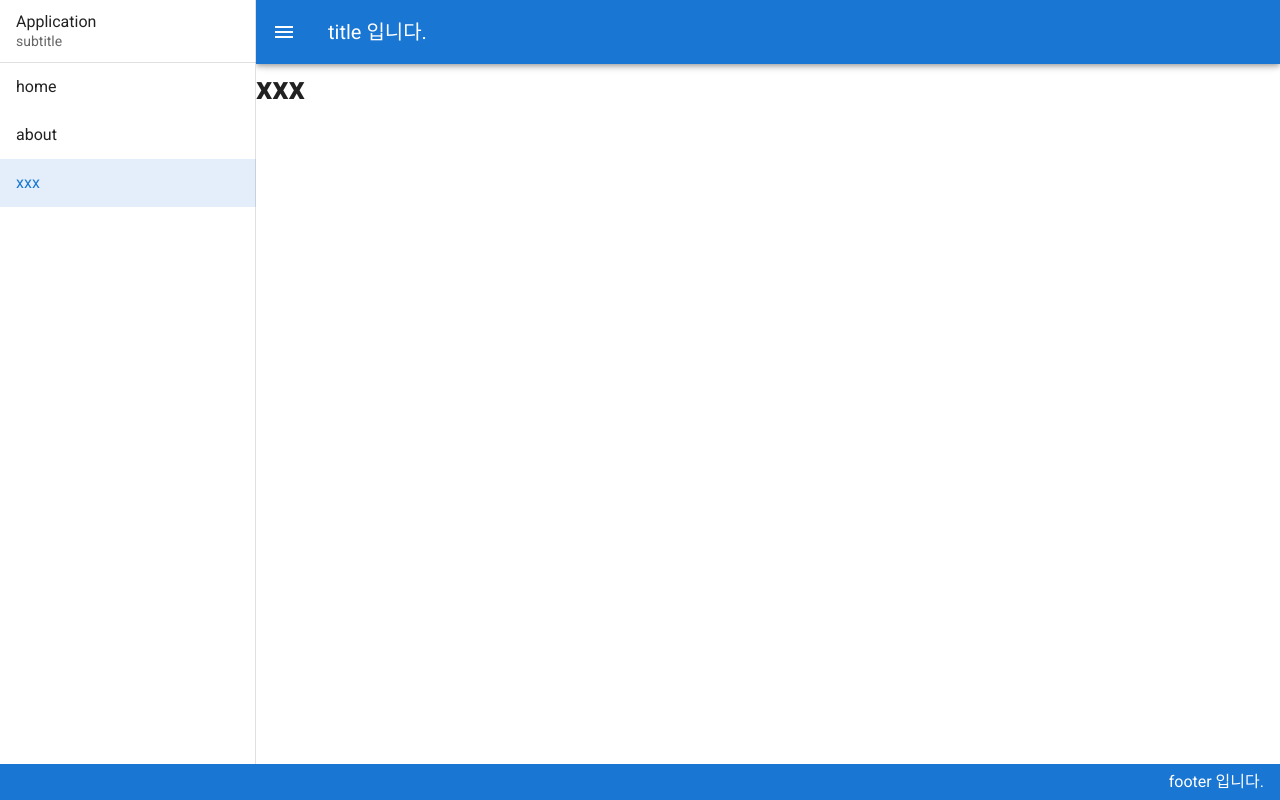
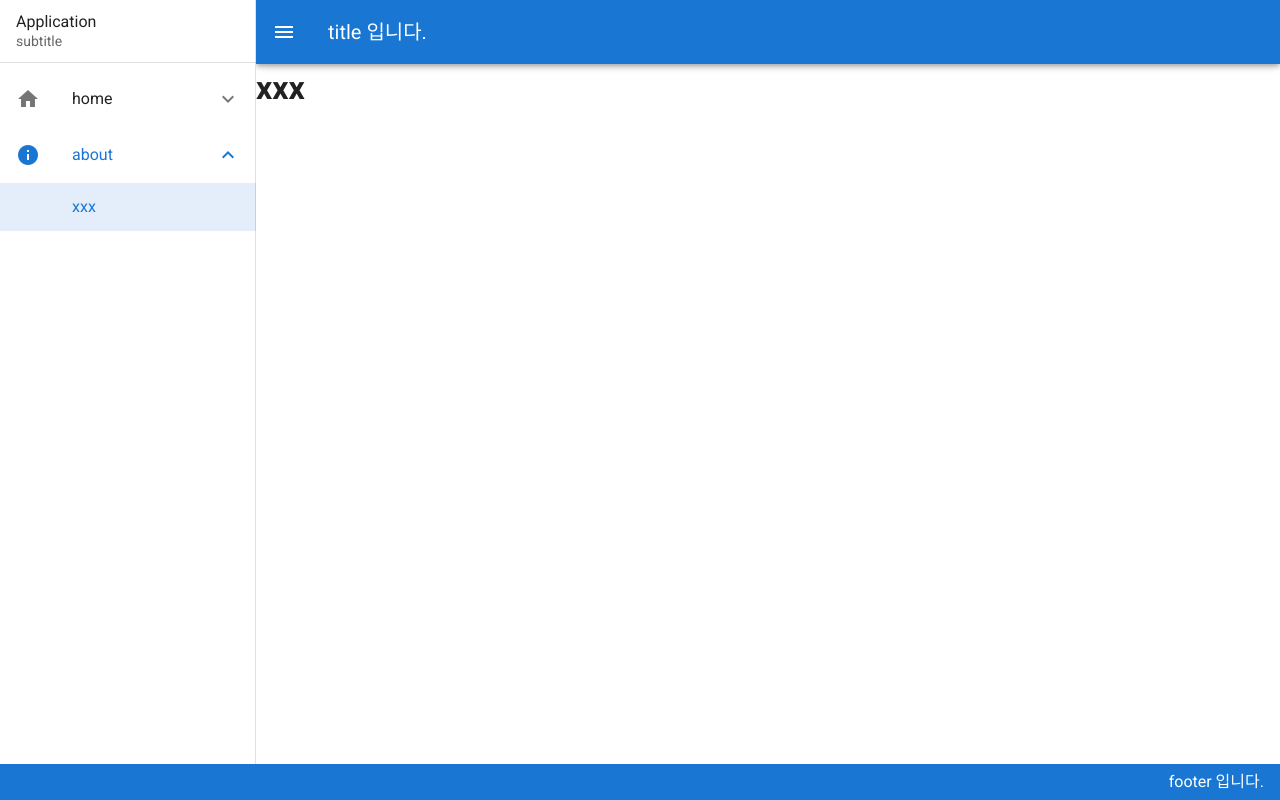
Before and after one commit to morphai/intranet, a Vue app in the folder intra/: page /xxx in a window 1280 px wide. Both pictures are taken after a click on the button 28 px from the left and 32 px from the top of the page. Built offline with nearby package versions, Linux system fonts and the light colour scheme.

Commit message:
13 메뉴 그룹화하기

```diff
--- a/intra/src/App.vue
+++ b/intra/src/App.vue
@@ -10,17 +10,6 @@
       <v-spacer />
     </v-app-bar>
     <v-navigation-drawer app v-model="drawer">
-      <v-list-item>
-        <v-list-item-content>
-          <v-list-item-title>
-            Application
-          </v-list-item-title>
-          <v-list-item-subtitle>
-            subtitle
-          </v-list-item-subtitle>
-        </v-list-item-content>
-      </v-list-item>
-      <v-divider></v-divider>
       <site-menu></site-menu>
     </v-navigation-drawer>
     <v-content>
--- a/intra/src/views/site/menu.vue
+++ b/intra/src/views/site/menu.vue
@@ -1,10 +1,41 @@
 <template>
   <div>
-    <v-list-item v-for="item in items" :key="item.title" :to="item.to">
+    <v-list-item>
         <v-list-item-content>
-        {{ item.title }}
+          <v-list-item-title>
+            Application
+          </v-list-item-title>
+          <v-list-item-subtitle>
+            subtitle
+          </v-list-item-subtitle>
         </v-list-item-content>
       </v-list-item>
+      <v-divider></v-divider>
+    <v-list>
+      <v-list-group
+        v-for="(item, i) in items"
+        :key="i"
+        v-model="item.active"
+        :prepend-icon="item.icon"
+        no-action
+      >
+        <template v-slot:activator>
+          <v-list-item-content>
+            <v-list-item-title v-text="item.title"></v-list-item-title>
+          </v-list-item-content>
+        </template>
+
+        <v-list-item
+          v-for="subItem in item.subItems"
+          :key="subItem.title"
+          :to="subItem.to"
+        >
+          <v-list-item-content>
+            <v-list-item-title v-text="subItem.title"></v-list-item-title>
+          </v-list-item-content>
+        </v-list-item>
+      </v-list-group>
+    </v-list>
   </div>
 </template>
 <script>
@@ -14,18 +45,31 @@
       items: [
         {
           title: 'home',
+          icon: 'mdi-home',
+          subItems: [
+            {
+              title: 'Dashboard',
               to: '/'
             },
             {
+              title: 'About',
+              to: '/about'
+            }
+          ]
+        },
+        {
           title: 'about',
-          to: '/about'
-        },
+          icon: 'mdi-information',
+          active: true,
+          subItems: [
             {
               title: 'xxx',
               to: '/xxx'
             }
           ]
         }
+      ]
+    }
   }
 }
 </script>
```
Lines whose indentation alone changed are shown as unchanged.
